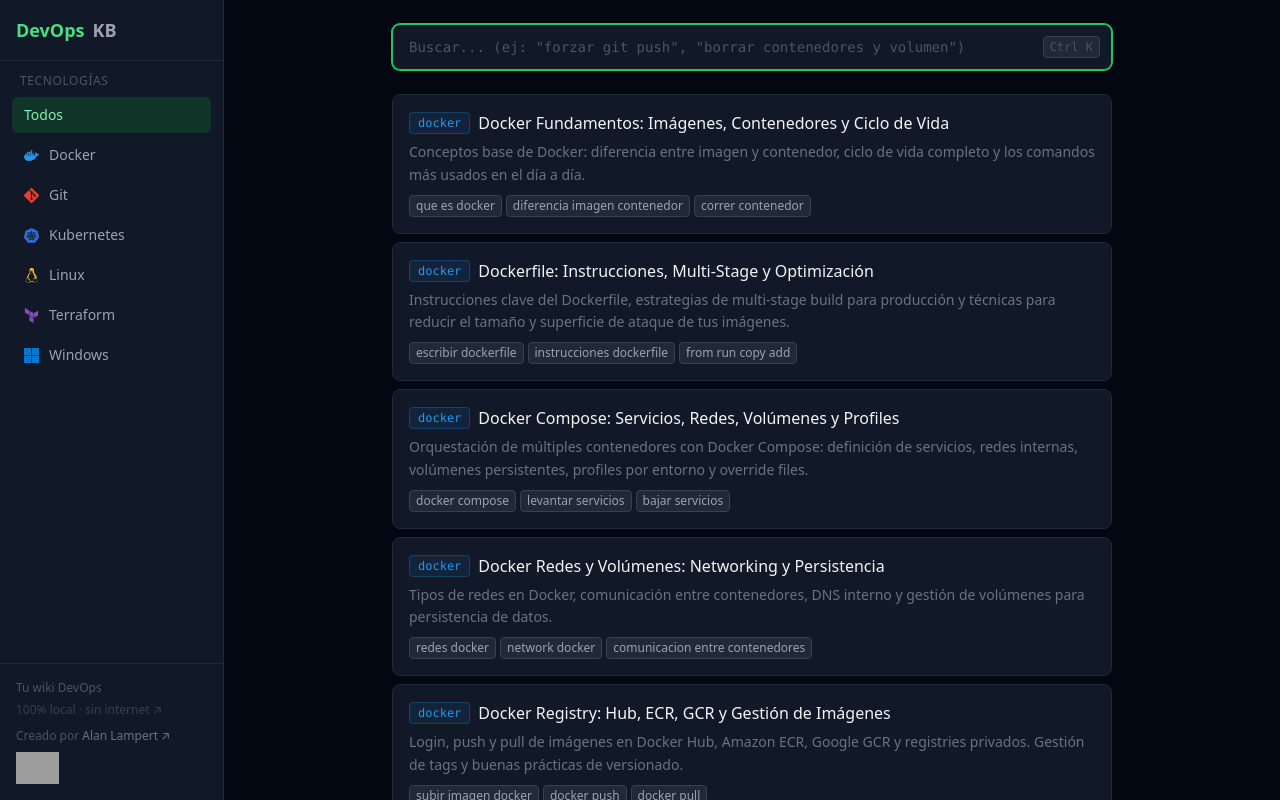
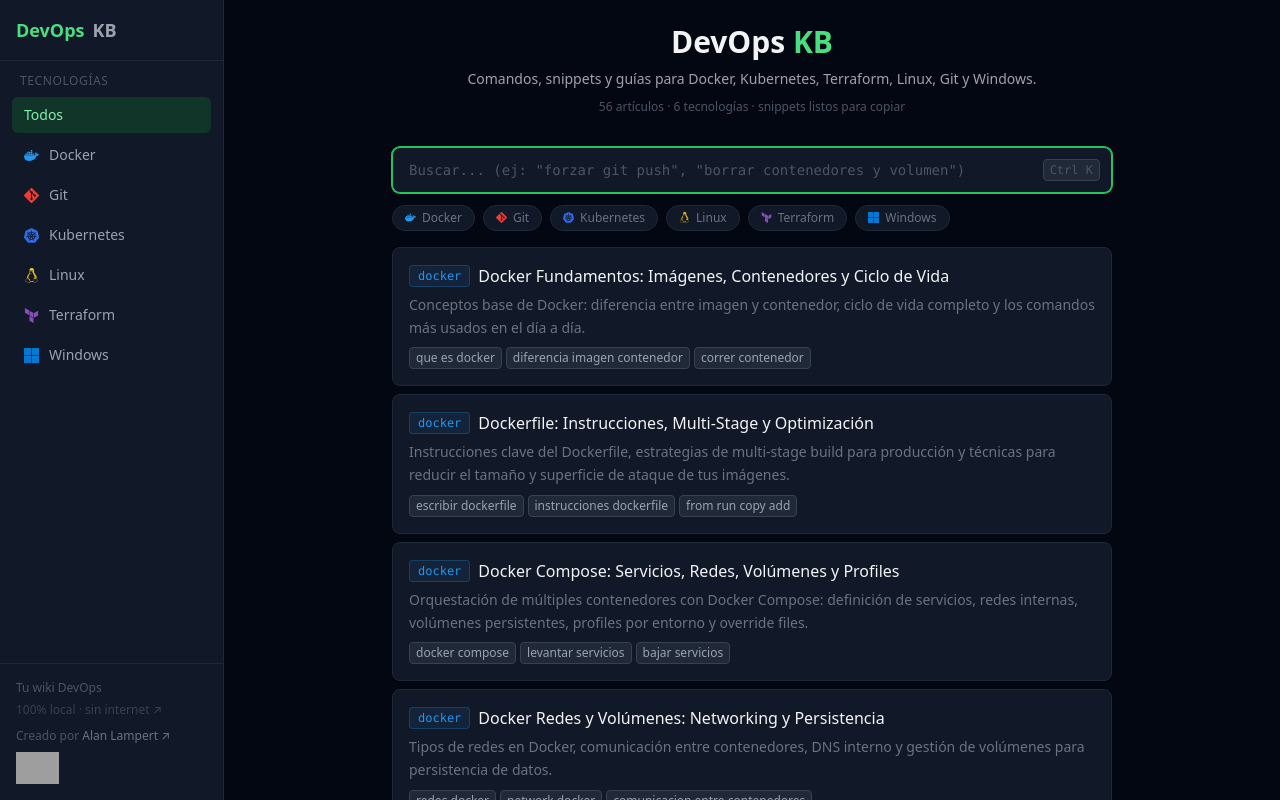
Before and after one commit to alan25593/devopskb, a Next.js app: page / in a window 1280 px wide. Built offline with nearby package versions, Linux system fonts and the light colour scheme; grey boxes are pictures that could not be loaded.

Commit message:
add hero section with headline, stats and category pills

```diff
--- a/components/SearchPage.tsx
+++ b/components/SearchPage.tsx
@@ -3,6 +3,7 @@
 import { useState, useEffect, useRef, useMemo } from 'react'
 import Link from 'next/link'
 import type { SearchArticle } from '@/lib/content'
+import { CATEGORIES } from '@/lib/categories'
 import Sidebar from './Sidebar'
 import CategoryTag from './CategoryTag'
 
@@ -117,6 +118,8 @@
     return filtered
   }, [query, activeCategory, articles, index])
 
+  const isFiltering = query.length > 0 || activeCategory !== null
+
   return (
     <div className="flex h-dvh overflow-hidden">
       <Sidebar
@@ -127,8 +130,23 @@
 
       <main className="flex-1 overflow-auto">
         <div className="pt-14 px-4 pb-6 md:p-6 max-w-3xl mx-auto">
-          <div className="mb-6">
-            <div className="relative">
+
+          {!isFiltering && (
+            <header className="mb-8 text-center">
+              <h1 className="text-3xl font-bold text-gray-100 mb-2">
+                DevOps <span className="text-green-400">KB</span>
+              </h1>
+              <p className="text-gray-400 text-sm leading-relaxed">
+                Comandos, snippets y guías para Docker, Kubernetes, Terraform, Linux, Git y Windows.
+              </p>
+              <p className="text-xs text-gray-600 mt-2">
+                {articles.length} artículos · {CATEGORIES.length} tecnologías · snippets listos para copiar
+              </p>
+            </header>
+          )}
+
+          <div className="mb-4">
+            <div className="relative mb-3">
               <input
                 ref={inputRef}
                 type="text"
@@ -142,6 +160,37 @@
                 Ctrl K
               </kbd>
             </div>
+
+            <div className="flex flex-wrap gap-2">
+              {CATEGORIES.map(cat => {
+                const isActive = activeCategory === cat.id
+                return (
+                  <button
+                    key={cat.id}
+                    onClick={() => setActiveCategory(isActive ? null : cat.id)}
+                    className={`flex items-center gap-1.5 px-3 py-1 rounded-full text-xs font-medium border transition-colors ${
+                      isActive
+                        ? 'bg-green-900/50 border-green-700 text-green-300'
+                        : 'bg-gray-900 border-gray-800 text-gray-500 hover:border-gray-600 hover:text-gray-300'
+                    }`}
+                  >
+                    <svg role="img" viewBox="0 0 24 24" width="11" height="11" fill={`#${cat.hex}`} aria-hidden="true">
+                      <path d={cat.svgPath} />
+                    </svg>
+                    {cat.label}
+                  </button>
+                )
+              })}
+              {activeCategory && (
+                <button
+                  onClick={() => setActiveCategory(null)}
+                  className="px-3 py-1 rounded-full text-xs border border-gray-800 text-gray-600 hover:text-gray-400 transition-colors"
+                >
+                  × limpiar
+                </button>
+              )}
+            </div>
+
             {query && (
               <p className="text-xs text-gray-600 mt-2 flex items-center gap-2">
                 <span>
@@ -169,9 +218,9 @@
               </div>
             )}
 
-            {results.length === 0 && !query && (
+            {results.length === 0 && !query && activeCategory && (
               <div className="text-center py-16">
-                <p className="text-gray-700 text-sm">No hay artículos cargados aún.</p>
+                <p className="text-gray-700 text-sm">No hay artículos en esta categoría.</p>
               </div>
             )}
 
```
